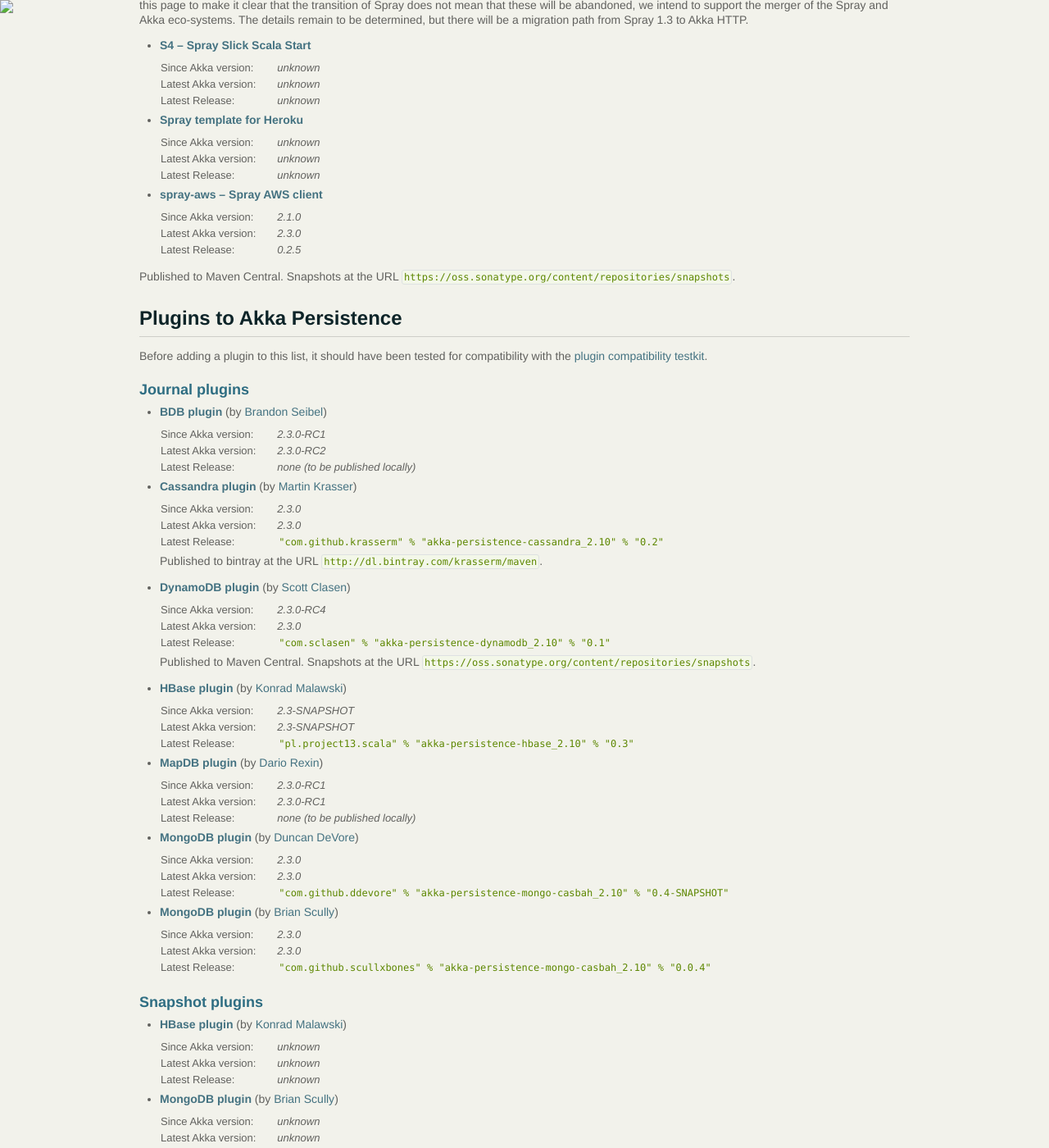
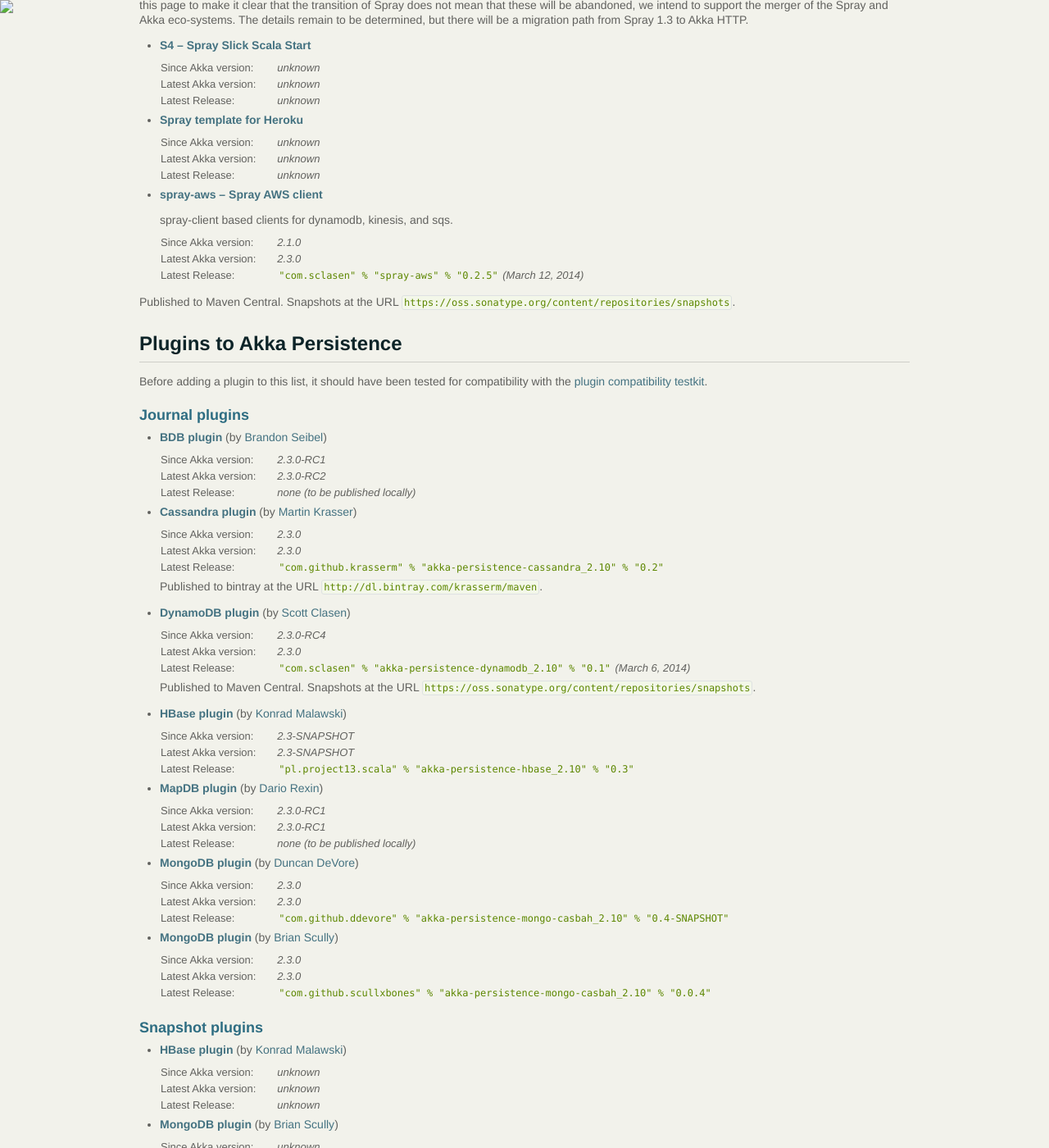
Before and after one commit to raboof/akka.github.com, a Jekyll site: the page built from community/index.md, in a window 1280 px wide and 1400 px high, scrolled down 1589 px. Shown: the whole window at 82% size. Built offline with Jekyll 4.4.1, drawn with Linux system fonts in a browser that asks for light colours.

Commit message:
Update index.md

```diff
--- a/community/index.md
+++ b/community/index.md
@@ -148,10 +148,12 @@
 
 * **[spray-aws – Spray AWS client](https://github.com/sclasen/spray-aws)**
 
+  spray-client based clients for dynamodb, kinesis, and sqs.
+
   <table class="stats">
   <tr><td>Since Akka version:</td><td>2.1.0</td></tr>
   <tr><td>Latest Akka version:</td><td>2.3.0</td></tr>
-  <tr><td>Latest Release:</td><td>0.2.5</td></tr>
+  <tr><td>Latest Release:</td><td><code>"com.sclasen" % "spray-aws" % "0.2.5"</code> (March 12, 2014)</td></tr>
   </table>
 
 Published to Maven Central. Snapshots at the URL `https://oss.sonatype.org/content/repositories/snapshots`.
@@ -186,7 +188,7 @@
   <table class="stats">
   <tr><td>Since Akka version:</td><td>2.3.0-RC4</td></tr>
   <tr><td>Latest Akka version:</td><td>2.3.0</td></tr>
-  <tr><td>Latest Release:</td><td><code>"com.sclasen" % "akka-persistence-dynamodb_2.10" % "0.1"</code></td></tr>
+  <tr><td>Latest Release:</td><td><code>"com.sclasen" % "akka-persistence-dynamodb_2.10" % "0.1"</code> (March 6, 2014)</td></tr>
   </table>
 
   Published to Maven Central. Snapshots at the URL `https://oss.sonatype.org/content/repositories/snapshots`.
```
